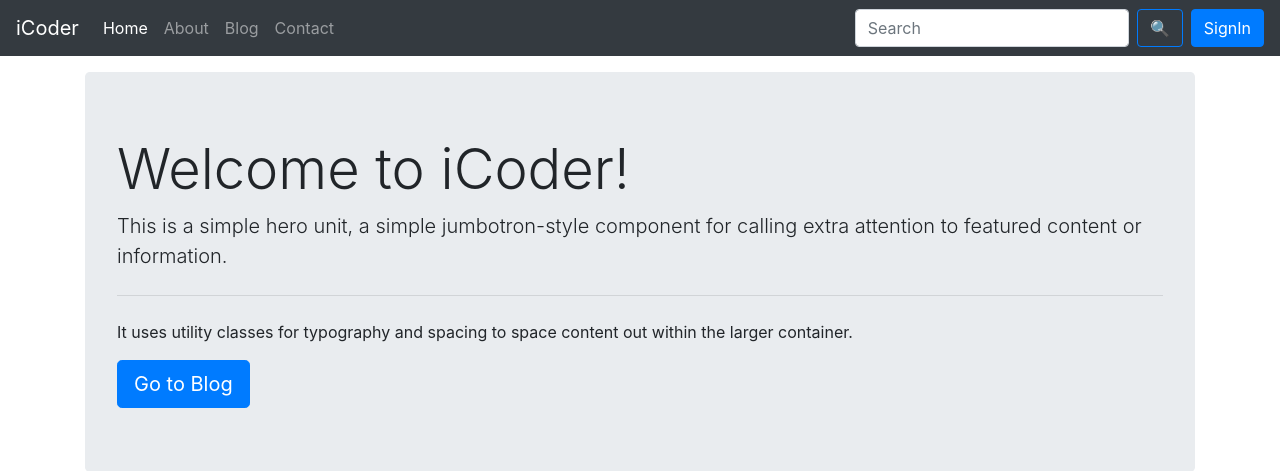
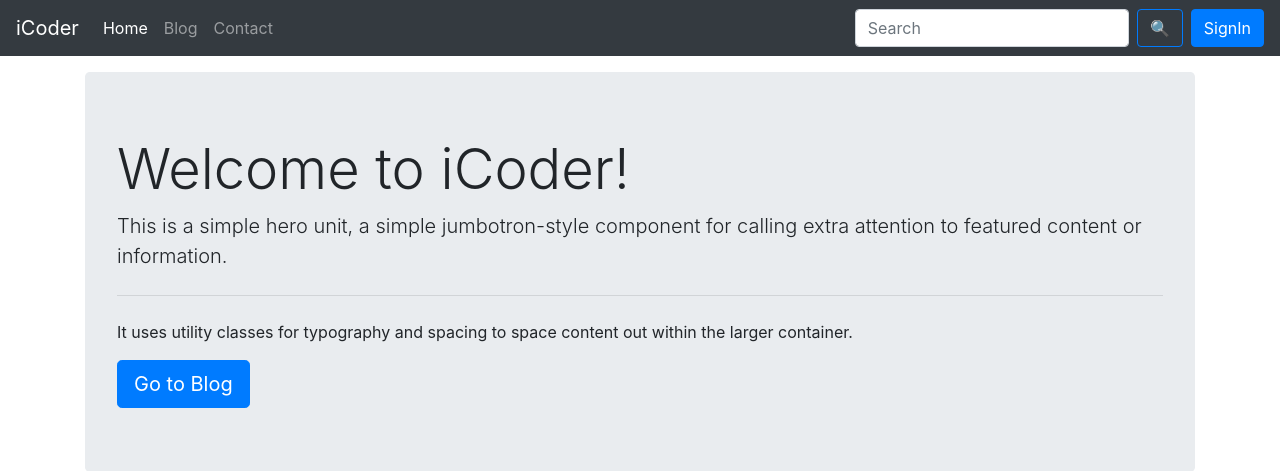
Before and after one commit to aarohanverma/Projects, a Django app: page / in a window 1280 px wide. Shown: the top 471 px of the page. Run offline with Django 3.2, Linux system fonts and the light colour scheme.

Commit message:
Removed About

```diff
--- a/Django Blog Project/iCoder/home/urls.py
+++ b/Django Blog Project/iCoder/home/urls.py
@@ -5,7 +5,6 @@ from . import views
 urlpatterns = [
     path('', views.home, name='home'),
     path('contact/', views.contact, name='contact'),
-    path('about/', views.about, name='about'),
     path('search/', views.search, name='search'),
     path('signup/', views.signup, name='signup'),
     path('signin/', views.signin, name='signin'),
--- a/Django Blog Project/iCoder/home/views.py
+++ b/Django Blog Project/iCoder/home/views.py
@@ -24,9 +24,6 @@ def contact(request):
             contact.save()
             messages.success(request, 'Your message has been successfult sent!')
     return render(request, 'home/contact.html')
-
-def about(request):
-    return render(request, 'home/about.html')
 
 def search(request):
     query=request.GET['query']
--- a/Django Blog Project/iCoder/templates/base.html
+++ b/Django Blog Project/iCoder/templates/base.html
@@ -22,10 +22,6 @@
             <li class="nav-item {% block homeactive %}{% endblock homeactive %}">
               <a class="nav-link" href="/">Home <span class="sr-only">(current)</span></a>
             </li>
-            <li class="nav-item {% block aboutactive %}{% endblock aboutactive %}">
-              <a class="nav-link" href="/about">About</a>
-            </li>
-
             <li class="nav-item {% block blogactive %}{% endblock blogactive %}">
                 <a class="nav-link" href="/blog">Blog</a>
             </li>
```
Also changed, not shown: Django Blog Project/iCoder/templates/home/about.html (deleted, +0 -12 lines).
